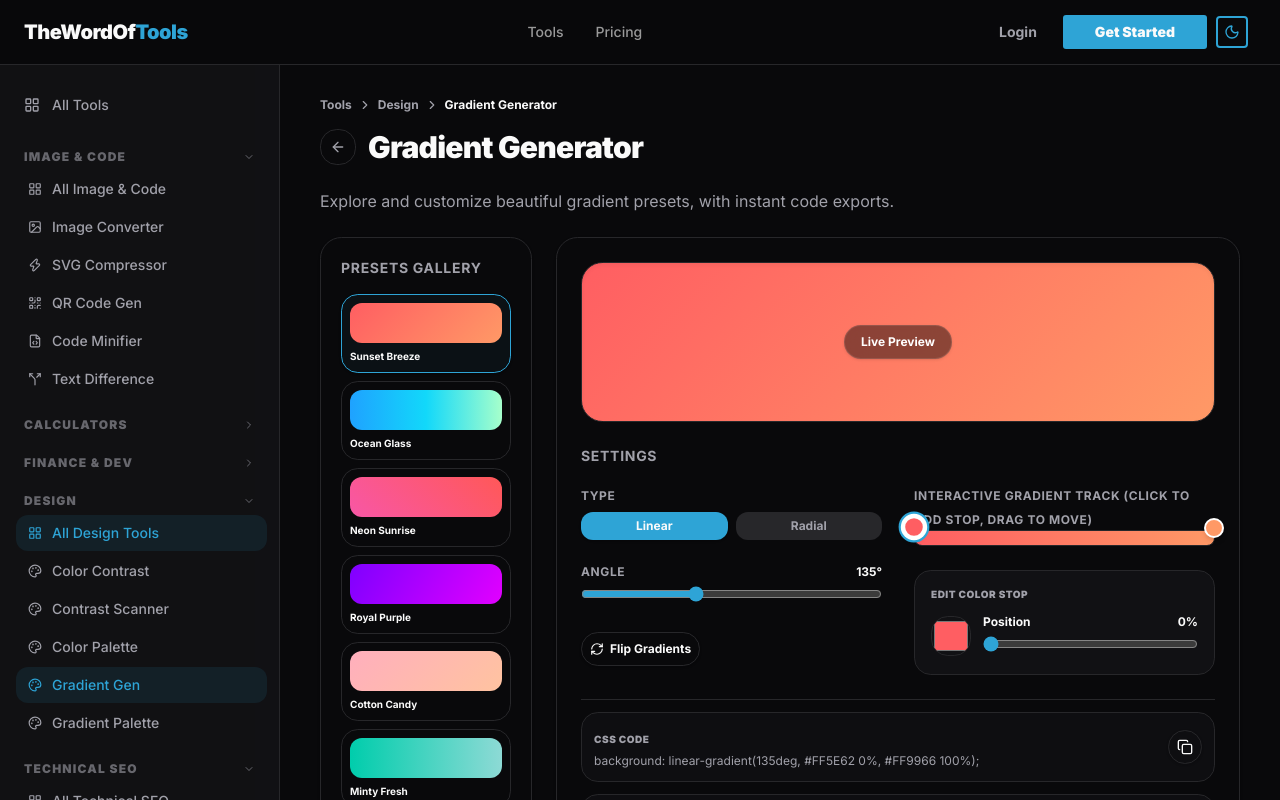
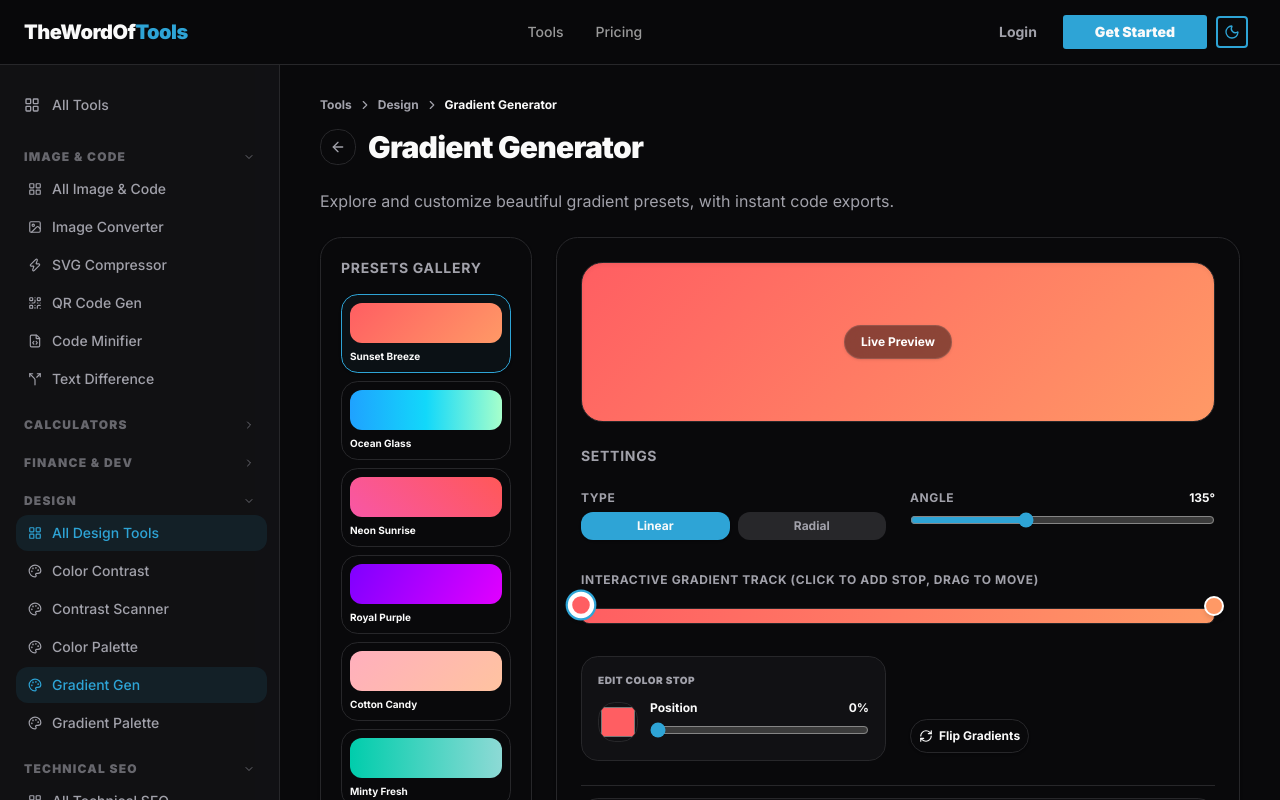
Before and after one commit to NeonTen/thewordof-tools, a Next.js app: page /tools/design/gradient-generator in a window 1280 px wide. Shown: the top 800 px of the page. Built offline with nearby package versions, Linux system fonts and the light colour scheme; no server answers.

Commit message:
style(gradient): make track full-width, position Type & Angle side-by-side, and resolve label overlap

```diff
--- a/src/components/tools/gradient-generator.tsx
+++ b/src/components/tools/gradient-generator.tsx
@@ -187,13 +187,13 @@ export function GradientGenerator() {
           </div>
 
           {/* Editor controls below, full width of both columns */}
-          <div className="w-full">
-            <h3 className="font-bold text-sm text-foreground uppercase tracking-wider text-muted-foreground mb-4">Settings</h3>
-            <div className="grid grid-cols-1 md:grid-cols-2 gap-8">
-              {/* Left Column: Type and Angle */}
-              <div className="space-y-6">
+          <div className="w-full space-y-6">
+            <h3 className="font-bold text-sm text-foreground uppercase tracking-wider text-muted-foreground">Settings</h3>
+
+            {/* Row 1: Type & Angle side-by-side */}
+            <div className="grid grid-cols-1 md:grid-cols-2 gap-6">
               <div>
-                  <label className="text-xs text-muted-foreground font-bold uppercase tracking-wider">Type</label>
+                <label className="block text-xs text-muted-foreground font-bold uppercase tracking-wider">Type</label>
                 <div className="flex gap-2 mt-1.5">
                   <button
                     type="button"
@@ -212,7 +212,8 @@ export function GradientGenerator() {
                 </div>
               </div>
 
-                {type === "linear" && (
+              <div>
+                {type === "linear" ? (
                   <div>
                     <div className="flex justify-between text-xs font-bold">
                       <span className="text-muted-foreground uppercase tracking-wider">Angle</span>
@@ -227,23 +228,20 @@ export function GradientGenerator() {
                       className="w-full mt-1.5 cursor-pointer accent-primary"
                     />
                   </div>
+                ) : (
+                  <div className="h-full flex items-end">
+                    <span className="text-xs text-muted-foreground italic pb-2">Radial gradients don't use angles.</span>
+                  </div>
                 )}
-
-                <button
-                  type="button"
-                  onClick={handleFlipGradients}
-                  className="p-2 border border-border rounded-xl hover:bg-muted/50 text-xs font-bold flex items-center gap-1.5 cursor-pointer shadow-sm w-fit"
-                >
-                  <RefreshCw className="h-3.5 w-3.5" /> Flip Gradients
-                </button>
+              </div>
             </div>
 
-              {/* Right Column: Colors & Slider Track */}
-              <div className="space-y-6">
-                <div className="space-y-4">
-                  <label className="text-xs text-muted-foreground font-bold uppercase tracking-wider">
+            {/* Row 2: Full Width Interactive Gradient Track */}
+            <div className="space-y-3 pt-2">
+              <label className="block text-xs text-muted-foreground font-bold uppercase tracking-wider">
                 Interactive Gradient Track (Click to add stop, drag to move)
               </label>
+              <div className="relative py-2">
                 <div
                   ref={trackRef}
                   onClick={handleTrackClick}
@@ -267,7 +265,10 @@ export function GradientGenerator() {
                   ))}
                 </div>
               </div>
+            </div>
 
+            {/* Row 3: Edit Panel & Flip button at bottom */}
+            <div className="grid grid-cols-1 md:grid-cols-2 gap-6 items-end">
               {(() => {
                 const activeStop = stops.find(s => s.id === activeId)
                 if (!activeStop) return null
@@ -318,6 +319,15 @@ export function GradientGenerator() {
                   </div>
                 )
               })()}
+
+              <div className="flex justify-start pb-2">
+                <button
+                  type="button"
+                  onClick={handleFlipGradients}
+                  className="p-2 border border-border rounded-xl hover:bg-muted/50 text-xs font-bold flex items-center gap-1.5 cursor-pointer shadow-sm w-fit"
+                >
+                  <RefreshCw className="h-3.5 w-3.5" /> Flip Gradients
+                </button>
               </div>
             </div>
           </div>
```
Lines whose indentation alone changed are shown as unchanged.
